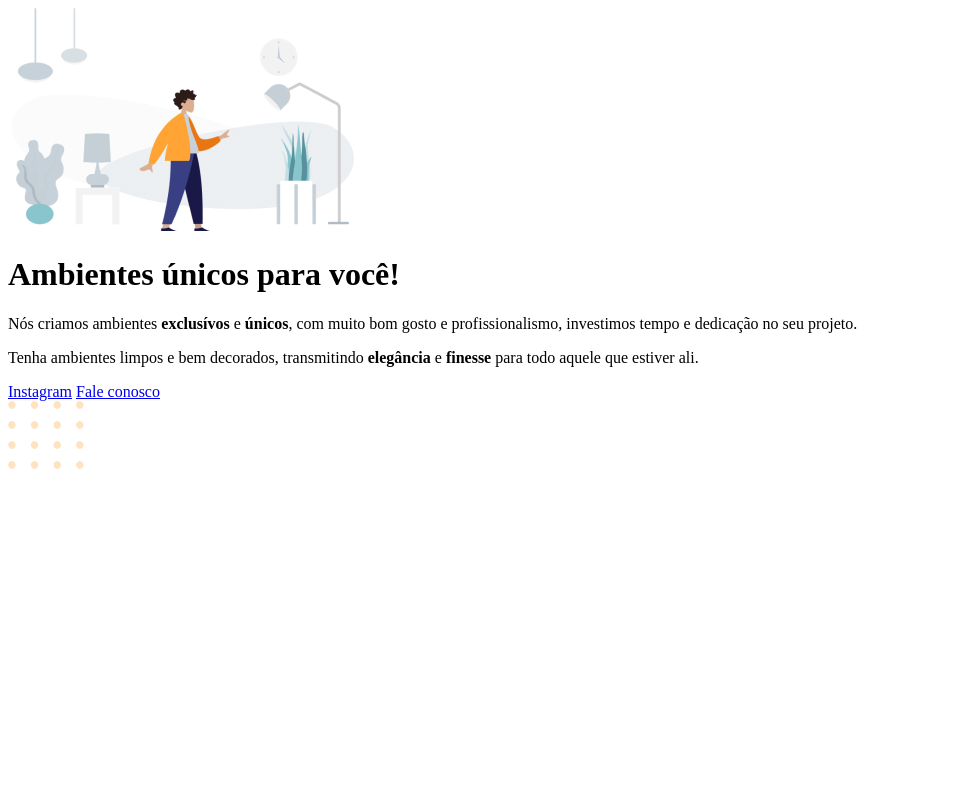
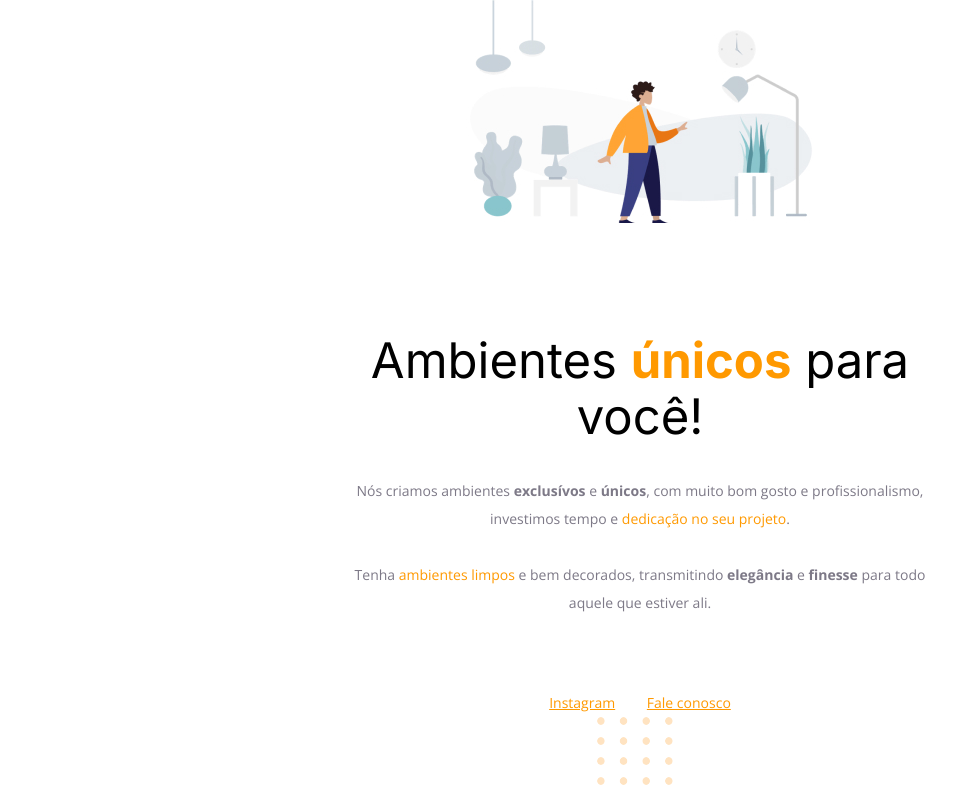
Before and after one commit to TbrunoK/moveis-customizados, a plain HTML site: page index.html in a window 1280 px wide. Shown: the whole page, without its empty margins (0-980 px from the left). Drawn offline with nearby package versions, Linux system fonts and the light colour scheme.

Commit message:
aling itens

```diff
--- a/index.html
+++ b/index.html
@@ -22,23 +22,28 @@
         src="./assets/img1.jpg"
         alt="Desenho de uma pessoa vestindo uma camisa amarela em uma sala com móveis"
       />
-    </div>
 
       <h1>Ambientes <span>únicos</span> para você!</h1>
       <p>
         Nós criamos ambientes <strong>exclusívos</strong> e
         <strong>únicos</strong>, com muito bom gosto e profissionalismo,
         investimos tempo e <span>dedicação no seu projeto</span>.
-    </p>
 
-    <p>
+        <br />
+        <br />
+
         Tenha <span>ambientes limpos</span> e bem decorados, transmitindo
         <strong>elegância </strong> e <strong>finesse</strong> para todo aquele
         que estiver ali.
       </p>
+    </div>
 
     <div id="footer">
+
+     <div class="line"></div>
+
       <a href="https://instagram.com" target="_blank">Instagram</a>
+
       <a href="/">Fale conosco</a>
     </div>
 
--- a/style.css
+++ b/style.css
@@ -0,0 +1,54 @@
+body {
+  font-family: "Open Sans", sans-serif;
+
+  text-align: center;
+  margin: 0;
+}
+
+#hero {
+  width: 592px;
+  margin: 0 auto 72px;
+}
+
+#hero img {
+  margin-bottom: 72px;
+}
+
+h1 {
+  font-family: "Inter", sans-serif;
+  font-size: 49px;
+  line-height: 56px;
+  font-weight: normal;
+
+  margin-bottom: 32px;
+}
+
+h1 span {
+  font-weight: bold;
+}
+
+span,
+a {
+  color: #ff9900;
+}
+
+p,
+#footer {
+  color: #7d7987;
+
+  font-size: 14px;
+  line-height: 28px;
+}
+
+#footer a + a {
+  margin-left: 28px;
+}
+
+#line {
+  width: 568px;
+  height: 0px;
+
+  margin: 0 auto 8px;
+
+  border: 1px solid #eceff2;
+}
```
Lines whose indentation alone changed are shown as unchanged.
